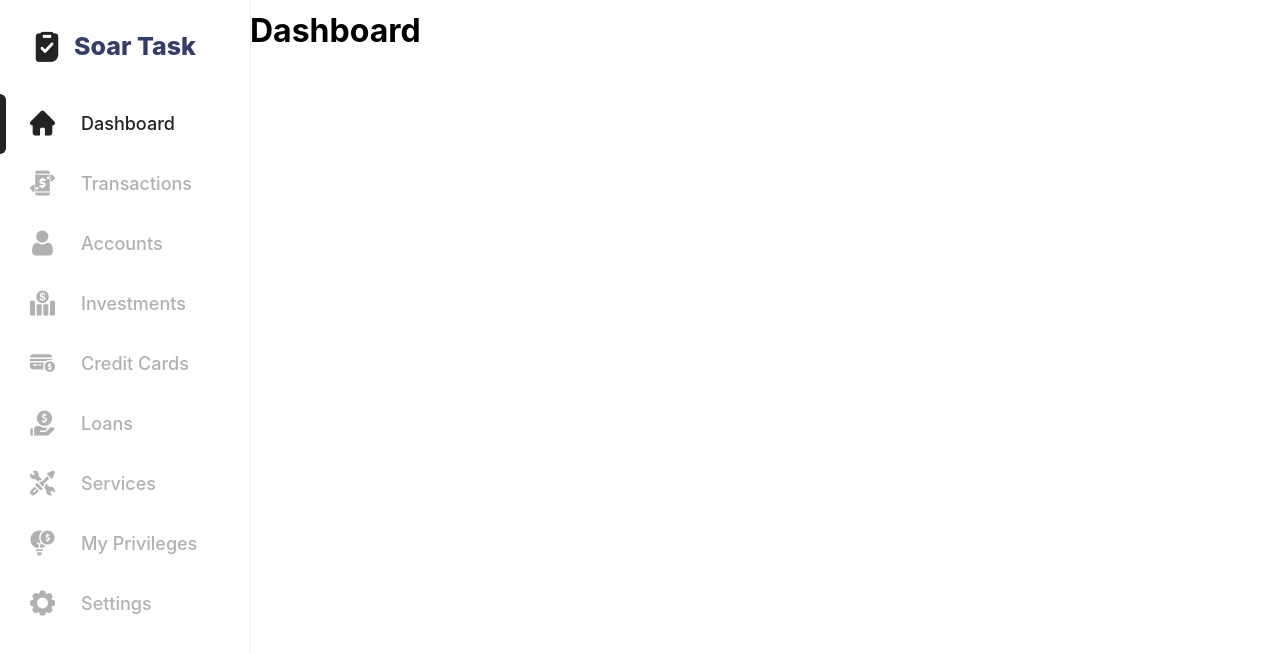
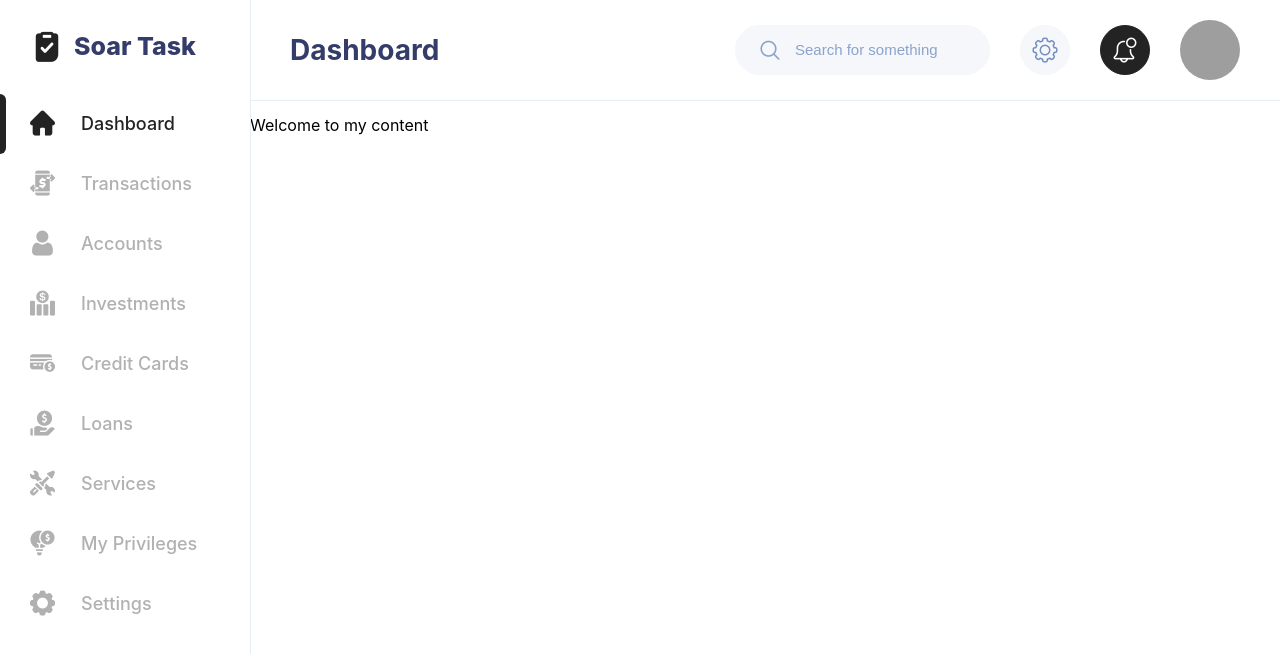
Before and after one commit to iamleigh/react-soar, a React (Vite) app: page / in a window 1280 px wide. Shown: the top 654 px of the page. Built offline with nearby package versions, Linux system fonts and the light colour scheme; grey boxes are pictures that could not be loaded.

Commit message:
fix: Use “Header” in pages
- Call “Header” container.
- Update mock content.
- Ensure “Sidebar” is always on top of “Header”.

```diff
--- a/src/ui/containers/Sidebar.tsx
+++ b/src/ui/containers/Sidebar.tsx
@@ -10,6 +10,7 @@ const Container = styled.aside<{ $open?: boolean }>`
 	max-width: 250px;
 	${props => !props.$open && 'display: none;'}
 	position: absolute;
+	z-index: 1;
 	top: 0;
 	left: 0;
 	bottom: 0;
--- a/src/ui/pages/Dashboard.tsx
+++ b/src/ui/pages/Dashboard.tsx
@@ -1,8 +1,12 @@
 import React from "react";
+import { Header } from "../containers/Header";
 
 const Dashboard: React.FC = () => {
 	return (
-		<h1>Dashboard</h1>
+		<>
+			<Header title="Dashboard" />
+			<p>Welcome to my content</p>
+		</>
 	)
 }
 
--- a/src/ui/pages/Settings.tsx
+++ b/src/ui/pages/Settings.tsx
@@ -1,8 +1,12 @@
 import React from "react";
+import { Header } from "../containers/Header";
 
 const Settings: React.FC = () => {
 	return (
-		<h1>Settings</h1>
+		<>
+			<Header title="Settings" />
+			<p>Welcome to my content</p>
+		</>
 	)
 }
 
```
